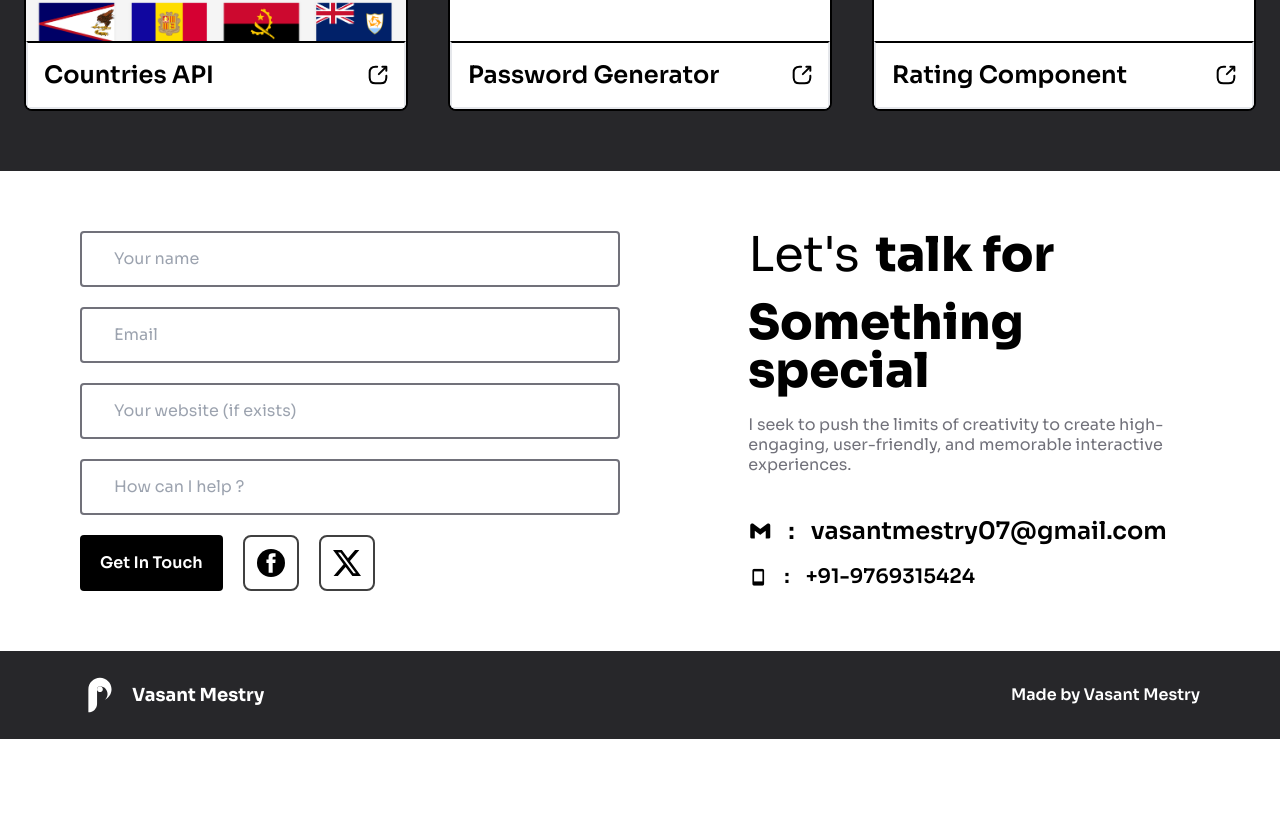
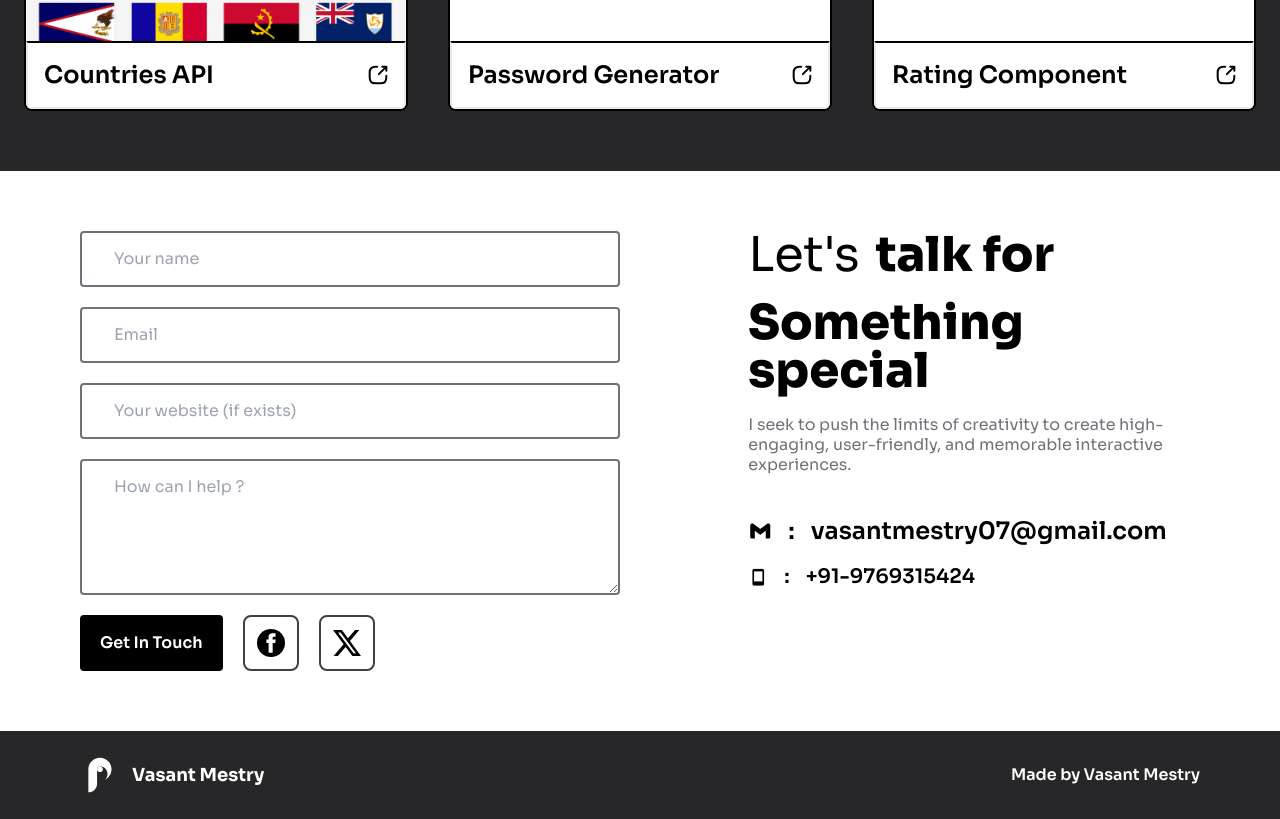
Before and after one commit to Vasant-Mestry-11/vasant-mestry-portfolio, a React (Vite) app: page / in a window 1280 px wide. Shown: the part 3651-4470 px from the top of the page. Before the commit the page ends 4390 px from the top, so only its background shows below. Built offline with nearby package versions, Linux system fonts and the light colour scheme.

Commit message:
:zap: :art: :lipstick: Textarea component

```diff
--- /dev/null
+++ b/src/components/Textarea.jsx
@@ -0,0 +1,34 @@
+import PropTypes from "prop-types";
+
+const Textarea = ({
+  name,
+  value,
+  onChange,
+  classNames,
+  placeholder,
+  ...props
+}) => {
+  return (
+    <textarea
+      className={`border-2 border-zinc-500 px-8 py-4 rounded text-primary w-[100%]
+    hover:bg-zinc-100
+      focus:drop-shadow-md focus:border-neutral ${classNames}`}
+      name={name}
+      value={value}
+      onChange={onChange}
+      placeholder={placeholder}
+      {...props}
+    ></textarea>
+  );
+};
+
+export default Textarea;
+
+Textarea.propTypes = {
+  type: PropTypes.string.isRequired,
+  name: PropTypes.string.isRequired,
+  value: PropTypes.string.isRequired,
+  onChange: PropTypes.func.isRequired,
+  classNames: PropTypes.string,
+  placeholder: PropTypes.string,
+};
--- a/src/sections/Contact.jsx
+++ b/src/sections/Contact.jsx
@@ -5,6 +5,7 @@ import Button from "../components/Button";
 import IconButton from "../components/IconButton";
 import Facebook from "../assets/facebook.svg";
 import Twitter from "../assets/x.svg";
+import Textarea from "../components/Textarea";
 
 const Contact = () => {
   const [details, setDetails] = useState({
@@ -48,12 +49,12 @@ const Contact = () => {
             onChange={handleInputChange}
             placeholder="Your website (if exists)"
           />
-          <Input
+          <Textarea
             type="textarea"
             name="help"
             value={help}
             onChange={handleInputChange}
-            rows={12}
+            rows={5}
             cols={10}
             placeholder="How can I help ?"
           />
```
